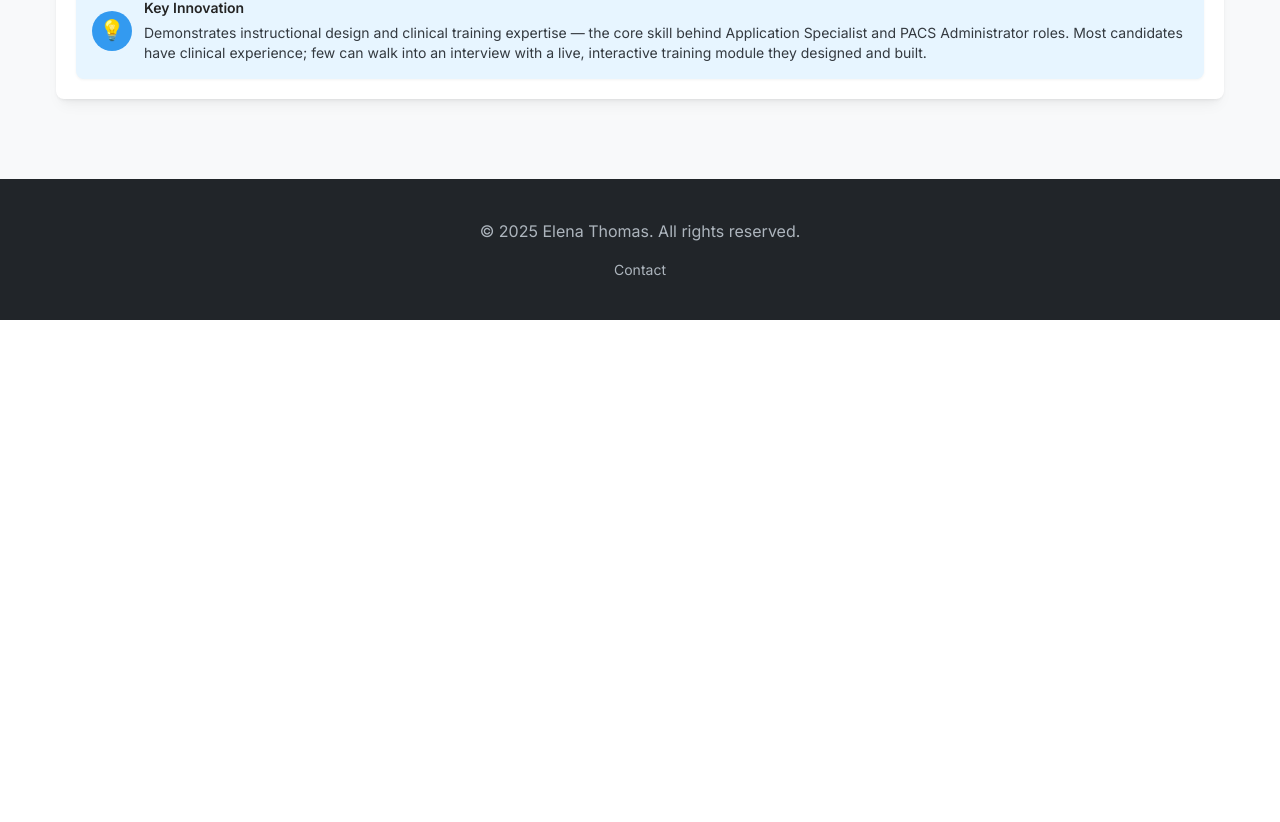
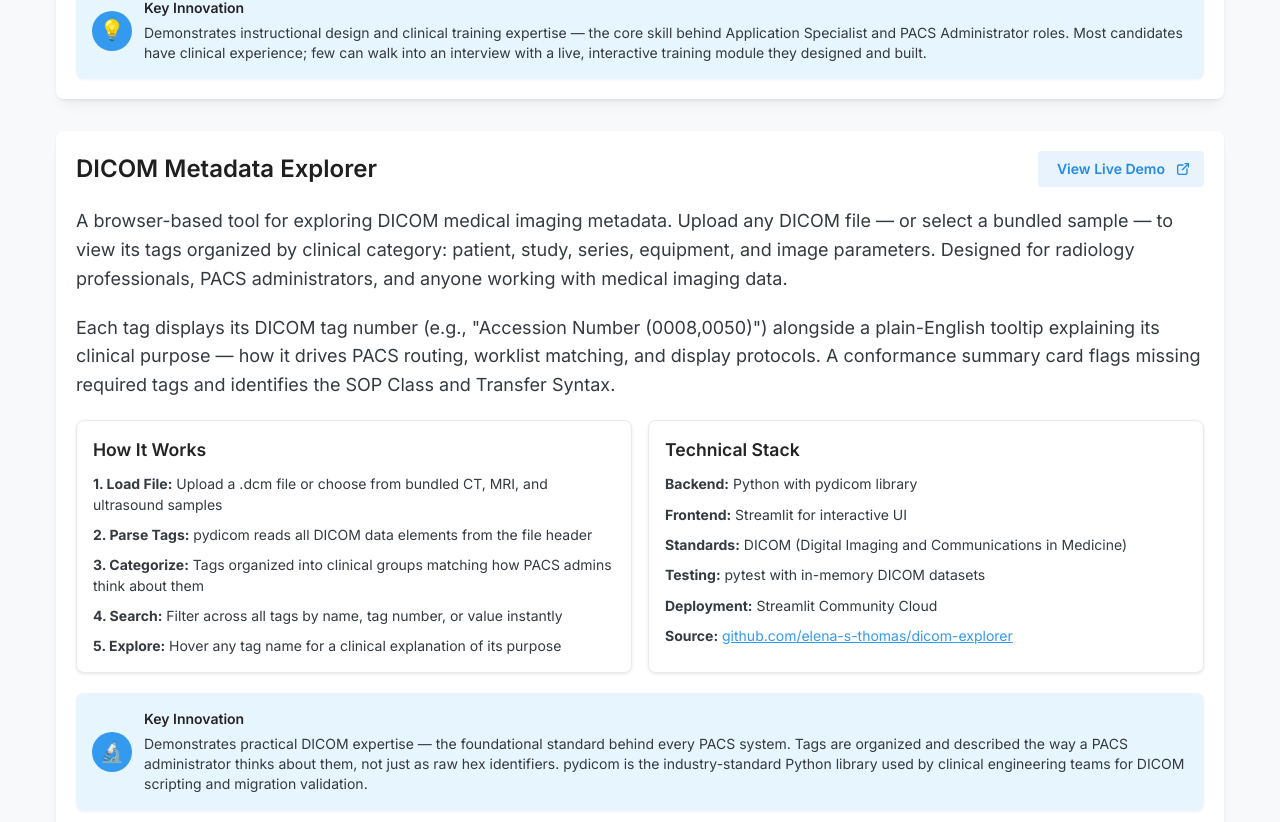
Before and after one commit to elena-s-thomas/portfolio, a Next.js app: page / in a window 1280 px wide. Shown: the part 4358-5180 px from the top of the page. Before the commit the page ends 4678 px from the top, so only its background shows below. Built offline with nearby package versions, Linux system fonts and the light colour scheme.

Commit message:
feat: add DICOM Metadata Explorer project card

```diff
--- a/src/app/page.tsx
+++ b/src/app/page.tsx
@@ -489,6 +489,135 @@ export default function Home() {
                 </div>
               </Stack>
             </Card>
+
+            <Card shadow="sm" padding="lg" radius="md" style={{ margin: '0 1rem' }}>
+              <Stack gap="lg">
+                <Group className="featured-project-header-group">
+                  <Title order={3} size="1.5rem" fw={600} c="dark.8">
+                    DICOM Metadata Explorer
+                  </Title>
+                  <Button
+                    component="a"
+                    href="https://dicom-explorer.streamlit.app"
+                    target="_blank"
+                    variant="light"
+                    color="blue"
+                    rightSection={<IconExternalLink size={16} />}
+                    className="demo-button-mobile"
+                  >
+                    View Live Demo
+                  </Button>
+                </Group>
+
+                <Text size="lg" c="gray.7" lh={1.6}>
+                  A browser-based tool for exploring DICOM medical imaging metadata. Upload
+                  any DICOM file — or select a bundled sample — to view its tags organized
+                  by clinical category: patient, study, series, equipment, and image
+                  parameters. Designed for radiology professionals, PACS administrators,
+                  and anyone working with medical imaging data.
+                </Text>
+
+                <Text size="lg" c="gray.7" lh={1.6}>
+                  Each tag displays its DICOM tag number (e.g., &quot;Accession Number
+                  (0008,0050)&quot;) alongside a plain-English tooltip explaining its
+                  clinical purpose — how it drives PACS routing, worklist matching, and
+                  display protocols. A conformance summary card flags missing required tags
+                  and identifies the SOP Class and Transfer Syntax.
+                </Text>
+
+                <div className="featured-project-grid">
+                  <div className="project-detail-card">
+                    <Stack gap="sm">
+                      <Title order={4} size="1.1rem" fw={600} c="dark.7">
+                        How It Works
+                      </Title>
+                      <Stack gap="xs">
+                        <Text size="sm" c="gray.7">
+                          <strong>1. Load File:</strong> Upload a .dcm file or choose from bundled CT, MRI, and ultrasound samples
+                        </Text>
+                        <Text size="sm" c="gray.7">
+                          <strong>2. Parse Tags:</strong> pydicom reads all DICOM data elements from the file header
+                        </Text>
+                        <Text size="sm" c="gray.7">
+                          <strong>3. Categorize:</strong> Tags organized into clinical groups matching how PACS admins think about them
+                        </Text>
+                        <Text size="sm" c="gray.7">
+                          <strong>4. Search:</strong> Filter across all tags by name, tag number, or value instantly
+                        </Text>
+                        <Text size="sm" c="gray.7">
+                          <strong>5. Explore:</strong> Hover any tag name for a clinical explanation of its purpose
+                        </Text>
+                      </Stack>
+                    </Stack>
+                  </div>
+
+                  <div className="project-detail-card">
+                    <Stack gap="sm">
+                      <Title order={4} size="1.1rem" fw={600} c="dark.7">
+                        Technical Stack
+                      </Title>
+                      <Stack gap="xs">
+                        <Text size="sm" c="gray.7">
+                          <strong>Backend:</strong> Python with pydicom library
+                        </Text>
+                        <Text size="sm" c="gray.7">
+                          <strong>Frontend:</strong> Streamlit for interactive UI
+                        </Text>
+                        <Text size="sm" c="gray.7">
+                          <strong>Standards:</strong> DICOM (Digital Imaging and Communications in Medicine)
+                        </Text>
+                        <Text size="sm" c="gray.7">
+                          <strong>Testing:</strong> pytest with in-memory DICOM datasets
+                        </Text>
+                        <Text size="sm" c="gray.7">
+                          <strong>Deployment:</strong> Streamlit Community Cloud
+                        </Text>
+                        <Text size="sm" c="gray.7">
+                          <strong>Source:</strong>{' '}
+                          <a
+                            href="https://github.com/elena-s-thomas/dicom-explorer"
+                            target="_blank"
+                            style={{ color: '#339af0', textDecoration: 'underline' }}
+                          >
+                            github.com/elena-s-thomas/dicom-explorer
+                          </a>
+                        </Text>
+                      </Stack>
+                    </Stack>
+                  </div>
+                </div>
+
+                <div className="innovation-card">
+                  <Group gap="sm" align="center">
+                    <div style={{
+                      width: '40px',
+                      height: '40px',
+                      borderRadius: '50%',
+                      backgroundColor: '#339af0',
+                      display: 'flex',
+                      alignItems: 'center',
+                      justifyContent: 'center',
+                      color: 'white',
+                      fontSize: '20px'
+                    }}>
+                      🔬
+                    </div>
+                    <div style={{ flex: 1 }}>
+                      <Text size="sm" fw={600} c="dark.7" mb={4}>
+                        Key Innovation
+                      </Text>
+                      <Text size="sm" c="gray.7">
+                        Demonstrates practical DICOM expertise — the foundational standard behind
+                        every PACS system. Tags are organized and described the way a PACS
+                        administrator thinks about them, not just as raw hex identifiers. pydicom
+                        is the industry-standard Python library used by clinical engineering teams
+                        for DICOM scripting and migration validation.
+                      </Text>
+                    </div>
+                  </Group>
+                </div>
+              </Stack>
+            </Card>
           </Stack>
         </div>
       </section>
```
